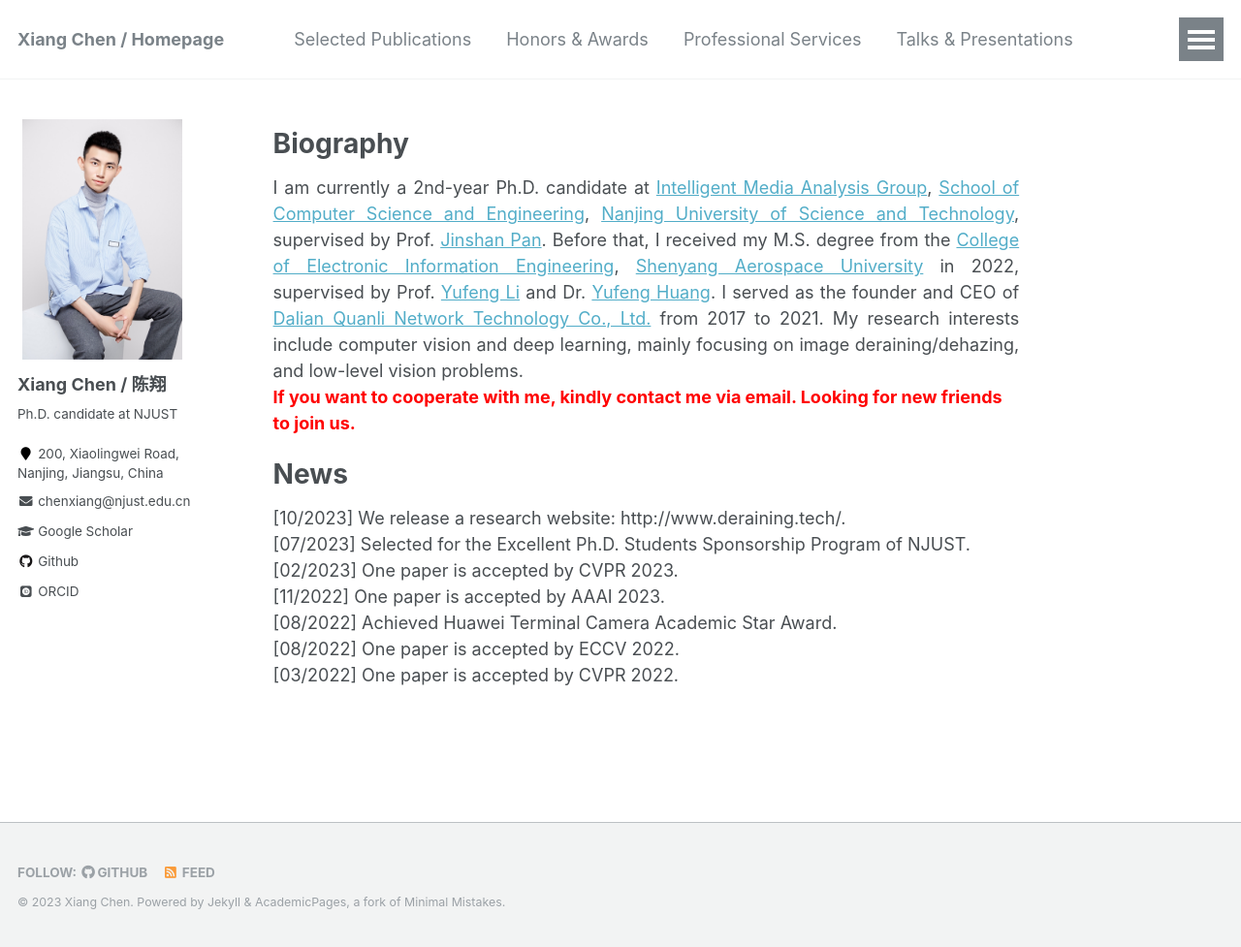
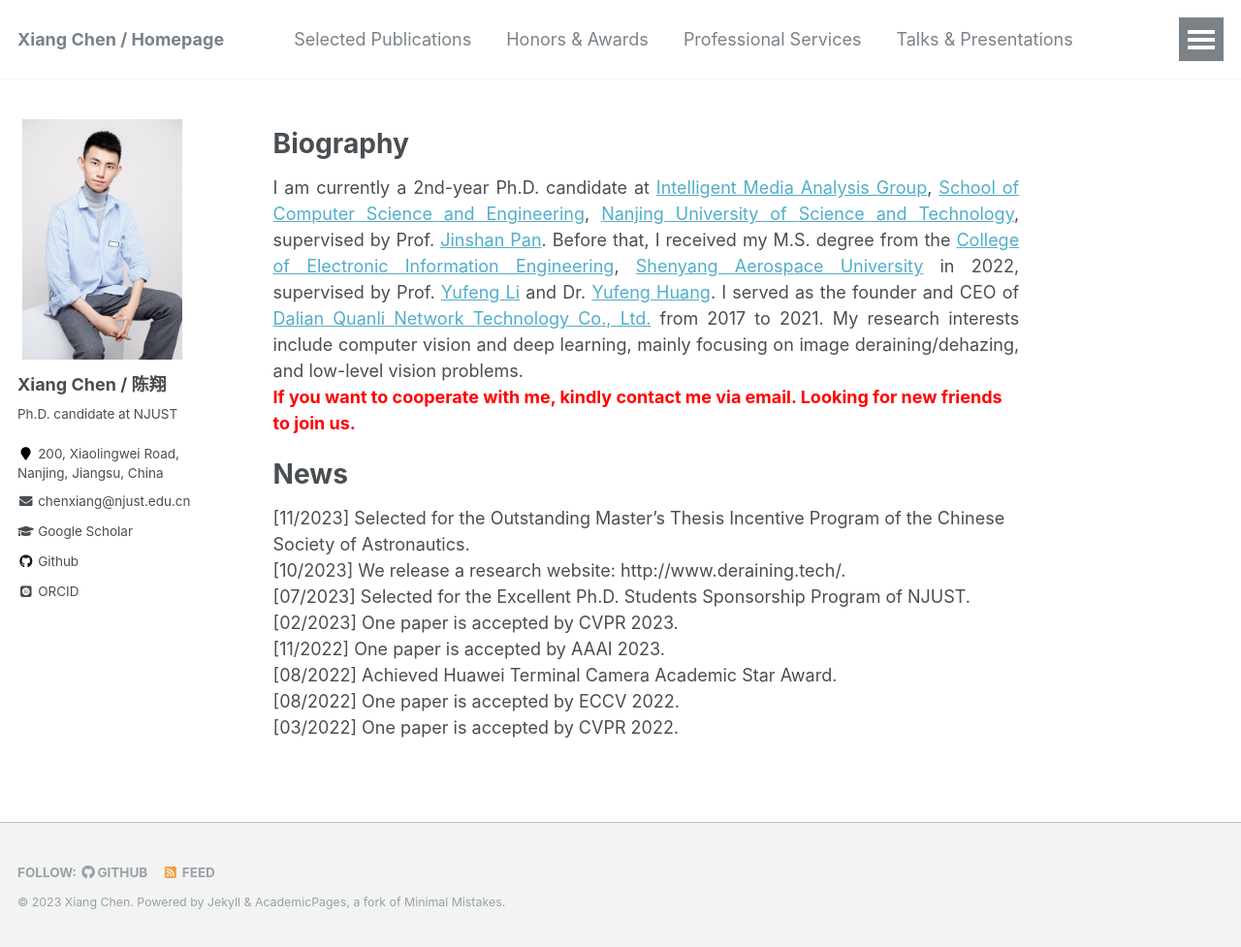
Before and after one commit to cschenxiang/cschenxiang.github.io, a Jekyll site: the page built from _pages/about.md, in a window 1280 px wide and 977 px high. Shown: the whole window at 97% size. Built offline with Jekyll 4.4.1, drawn with Linux system fonts in a browser that asks for light colours; some web fonts are replaced.

Commit message:
Update about.md

```diff
--- a/_pages/about.md
+++ b/_pages/about.md
@@ -19,6 +19,7 @@ If you want to cooperate with me, kindly contact me via email. Looking for new f
 
 News
 ======
+[11/2023] Selected for the Outstanding Master's Thesis Incentive Program of the Chinese Society of Astronautics. <br>
 [10/2023] We release a research website:  http://www.deraining.tech/. <br>
 [07/2023] Selected for the Excellent Ph.D. Students Sponsorship Program of NJUST. <br>
 [02/2023] One paper is accepted by CVPR 2023. <br>
```
